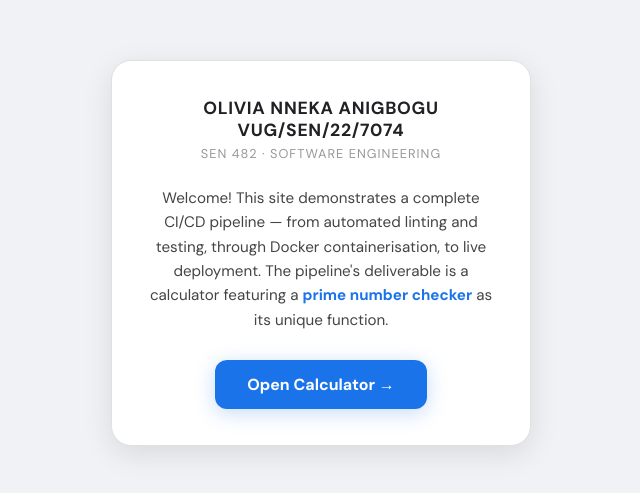
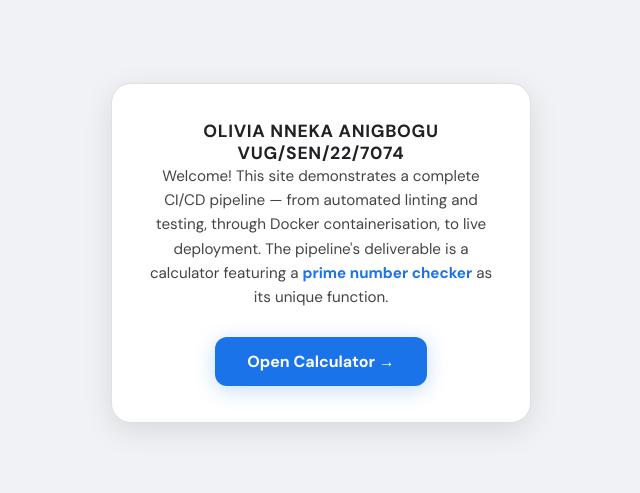
Before and after one commit to Olivia-Anigbogu/olivia-calc, a website: page index.html in a window 1280 px wide. Shown: the part 147-640 px from the top of the page, without its empty margins (319-959 px from the left). Drawn offline with Linux system fonts and the light colour scheme.

```diff
--- a/index.html
+++ b/index.html
@@ -82,7 +82,7 @@
   <div class="card">
     <div class="name">Olivia Nneka Anigbogu </div>
      <div class="name">VUG/SEN/22/7074 </div>
-    <div class="course">SEN 482 · Software Engineering</div>
+
 
     <p class="desc">
       Welcome! This site demonstrates a complete CI/CD pipeline —
```
